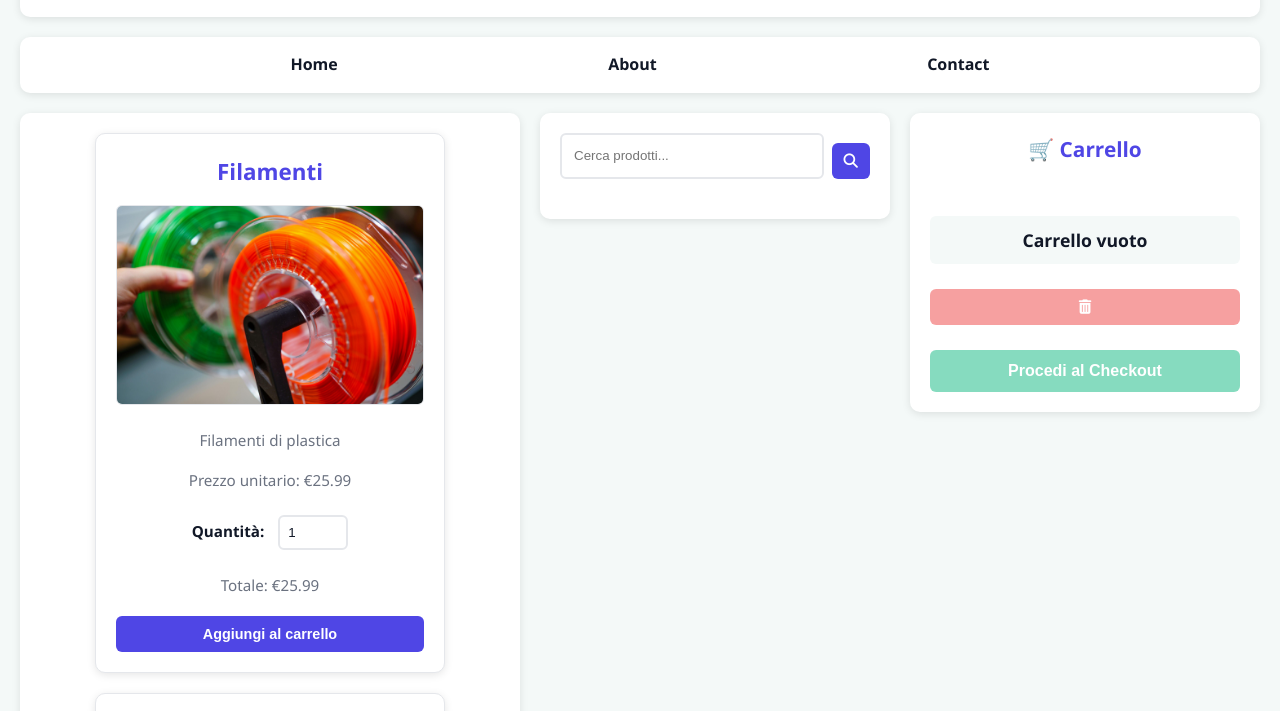
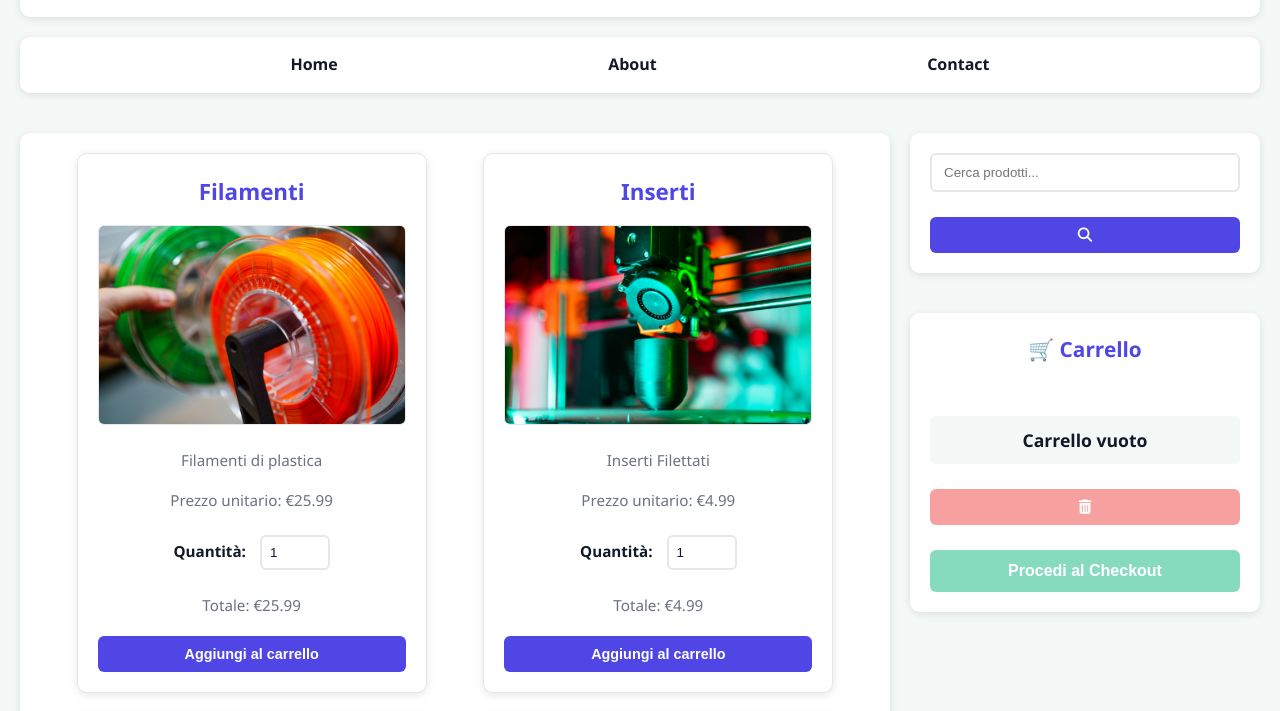
Before and after one commit to Claudia-Laici/product-catalog, a plain HTML site: page index.html in a window 1280 px wide. Shown: the part 104-815 px from the top of the page. Drawn offline with Linux system fonts and the light colour scheme.

Commit message:
aggiornato barra di ricerca

```diff
--- a/index.html
+++ b/index.html
@@ -18,7 +18,7 @@
           🌙<!-- <i class = "fa-solid fa-sun"></i> -->
         </button>
         <button class="ButtonLogin" id="ButtonLogin">Login</button>
-        <h1>Mod3D Studio 🖨️</h1>
+        <h1>MOD3D Studio 🖨️</h1>
         <span><!-- avviso aggiunta articolo --></span>
       </header>
 
@@ -30,10 +30,13 @@
         </ul>
       </nav>
 
+
+
       <div class="main-aside">
         <main></main>
 
-        <aside>
+
+        <div class="sidebar-right">
           <div class="search-container">
             <input
               type="text"
@@ -42,7 +45,7 @@
             />
             <button id="search-button"><i class="fas fa-search"></i></button>
           </div>
-        </aside>
+
 
         <aside>
           <h2>🛒 Carrello</h2>
@@ -57,6 +60,7 @@
             Procedi al Checkout
           </button>
         </aside>
+        </div>
       </div>
     </div>
 
--- a/style.css
+++ b/style.css
@@ -158,6 +158,7 @@ main {
   justify-content: space-evenly;
   gap: 20px;
   min-height: 400px;
+  margin-top: 20px;
 }
 
 main p {
@@ -266,7 +267,19 @@ button:disabled {
 }
 
 /* Aside/Sidebar */
+
+.sidebar-right {
+  width: 350px;
+  display: flex;
+  flex-direction: column;
+  gap: 20px;
+  position: sticky;
+  margin-top: 20px;
+
+}
+
 aside {
+  margin-top: 20px;
   width: 350px;
   background-color: var(--secondary-bg);
   border-radius: var(--border-radius);
@@ -289,9 +302,19 @@ aside h2 {
 
 /* Search container */
 .search-container {
+  width: 350px;
+  margin: 0 auto;
+  background-color: var(--secondary-bg);
+  border-radius: var(--border-radius);
+  box-shadow: var(--shadow);
+  padding: 20px;
+  height: fit-content;
+  position: sticky;
+  top: 20px;
   display: flex;
-  gap: 8px;
-  margin-bottom: 20px;
+  justify-content: space-evenly;
+  flex-direction: column;
+  gap: 15px;
 }
 
 #search-input {
@@ -453,10 +476,7 @@ footer {
     padding: 30px 20px 20px;
   }
 
-  nav ul {
-    flex-direction: column;
-    gap: 10px;
-  }
+
 }
 
 @media (max-width: 480px) {
```
